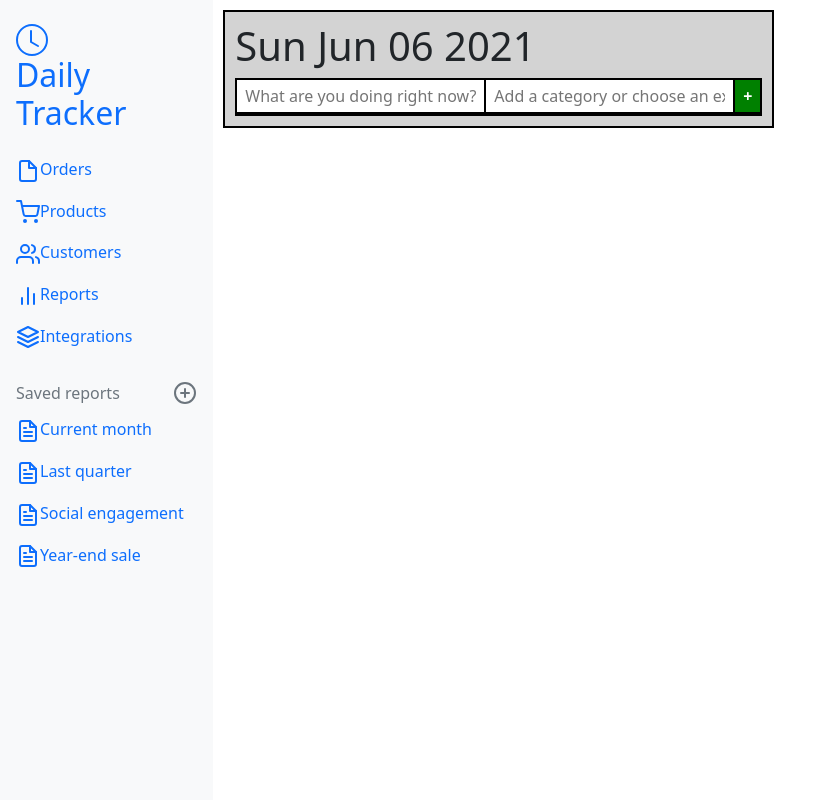
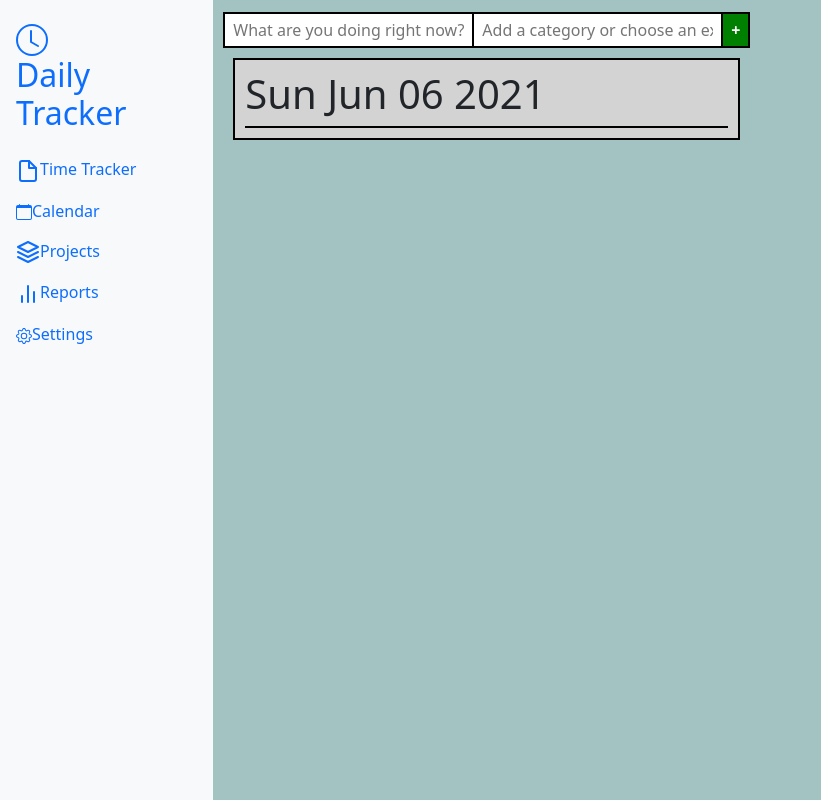
Before and after one commit to Ardad2/Time-Tracker, a React (Create React App) app: page / in a window 1280 px wide. Shown: the whole page, without its empty margins (0-821 px from the left). Built offline with nearby package versions, Linux system fonts and the light colour scheme.

Commit message:
worked on UI

```diff
--- a/src/App.css
+++ b/src/App.css
@@ -2,9 +2,11 @@
   height: 100vh;
   display: flex;
   flex-direction: row;
+  background: #a3c2c2;
 }
 .Main {
   height: 100vh;
+  padding: 10px;
   display: flex;
   flex-direction: column;
 }
--- a/src/App.js
+++ b/src/App.js
@@ -1,54 +1,50 @@
-import React from 'react';
-import './App.css';
-import { createStore } from 'redux';
-import { Provider } from 'react-redux';
-import { update } from './actions';
-import throttle from 'lodash/throttle'
+import React from "react";
+import "./App.css";
+import { createStore } from "redux";
+import { Provider } from "react-redux";
+import { update } from "./actions";
+import throttle from "lodash/throttle";
 
-import reducers from './reducers';
-import { loadState, saveState} from './utils'
+import reducers from "./reducers";
+import { loadState, saveState } from "./utils";
 
-import NavBar from './components/navbar';
-import NewTimer from './components/NewTimer'
-import ListTimers from './components/ListTimers'
-import Day from './components/Day'
-
+import NavBar from "./components/navbar";
+import NewTimer from "./components/NewTimer";
+import ListTimers from "./components/ListTimers";
+import Day from "./components/Day";
 
 //import Header from './components/Header/Header'
 
 const persistedState = loadState();
 const store = createStore(reducers, persistedState);
 
-store.subscribe(throttle(() => {
-  saveState(store.getState())
-}, 1000));
+store.subscribe(
+  throttle(() => {
+    saveState(store.getState());
+  }, 1000)
+);
 
-let lastUpdateTime = Date.now()
+let lastUpdateTime = Date.now();
 setInterval(() => {
-  const now = Date.now()
-  const deltaTime = now - lastUpdateTime
-  lastUpdateTime = now
-  store.dispatch(update(deltaTime))
-}, 50)
+  const now = Date.now();
+  const deltaTime = now - lastUpdateTime;
+  lastUpdateTime = now;
+  store.dispatch(update(deltaTime));
+}, 50);
 
 let todayDate = new Date();
 
 function App() {
   return (
-    <React.Fragment>
     <Provider store={store}>
-    <div className="App">
-
-    <NavBar />
-
-      <div className="Main">
-        <Day/>
-      </div>
-
-
+      <div className="App">
+        <NavBar />
+        <div className="Main">
+          <NewTimer />
+          <Day />
+        </div>
       </div>
     </Provider>
-    </React.Fragment>
   );
 }
 
--- a/src/components/Day.js
+++ b/src/components/Day.js
@@ -1,41 +1,28 @@
 import React, { Component } from "react";
-import { useSelector } from 'react-redux'
-import { selectTimer } from '../actions'
-import timersReducer from '../reducers/timersReducer'
+import { useSelector } from "react-redux";
+import { selectTimer } from "../actions";
+import timersReducer from "../reducers/timersReducer";
 
-
-import './Day.css'
-import ListTimers from './ListTimers'
-import NewTimer from './NewTimer'
-import TimerView from './TimerView'
-
+import "./Day.css";
+import ListTimers from "./ListTimers";
+import NewTimer from "./NewTimer";
+import TimerView from "./TimerView";
 
 class Day extends Component {
-
-    constructor(props)
-    {
+  constructor(props) {
     super(props);
-    this.state = { date: new Date()}
+    this.state = { date: new Date() };
   }
-
 
   //  const timers = useSelector(state => state.timers)
 
-
   render() {
-
     return (
-
       <div className="Day">
-
         <h1>{this.state.date.toDateString()}</h1>
-<NewTimer/>
-<ListTimers/>
+        <ListTimers />
       </div>
     );
-
-
-
   }
 }
 
--- a/src/components/ListTimers.js
+++ b/src/components/ListTimers.js
@@ -1,27 +1,20 @@
-import React from 'react'
-import { useSelector } from 'react-redux'
-import { selectTimer } from '../actions'
-import timersReducer from '../reducers/timersReducer'
+import React from "react";
+import { useSelector } from "react-redux";
+import { selectTimer } from "../actions";
+import timersReducer from "../reducers/timersReducer";
 
-import TimerView from './TimerView'
+import TimerView from "./TimerView";
 
-import './ListTimers.css'
+import "./ListTimers.css";
 
 export default function ListTimers() {
+  const timers = useSelector((state) => state.timers);
 
-const timers = useSelector(state => state.timers)
-
-    return (
-        <div className="TimerList">
-            {timers.map((timer,i) => {
-                return (
-                    <TimerView
-                    key={`timer-${i}`}
-                    timer={timer}
-                    index={i}
-                    />
-                )
-                })}
-                </div>
-    )
-            }
+  return (
+    <div className="TimerList">
+      {timers.map((timer, i) => {
+        return <TimerView key={`timer-${i}`} timer={timer} index={i} />;
+      })}
+    </div>
+  );
+}
--- a/src/components/TimerView.css
+++ b/src/components/TimerView.css
@@ -1,5 +1,5 @@
 .TimerView {
-  width: auto;
+  width: 100vh;
   display: flex;
   flex-direction: row;
   justify-content: flex-start;
--- a/src/components/navbar.jsx
+++ b/src/components/navbar.jsx
@@ -44,7 +44,22 @@ class NavBar extends Component {
                   <path d="M13 2H6a2 2 0 0 0-2 2v16a2 2 0 0 0 2 2h12a2 2 0 0 0 2-2V9z"></path>
                   <polyline points="13 2 13 9 20 9"></polyline>
                 </svg>
-                Orders
+                Time Tracker
+              </a>
+            </li>
+            <li className="nav-item">
+              <a className="nav-link" href="#">
+                <svg
+                  xmlns="http://www.w3.org/2000/svg"
+                  width="16"
+                  height="16"
+                  fill="currentColor"
+                  class="bi bi-calendar"
+                  viewBox="0 0 16 16"
+                >
+                  <path d="M3.5 0a.5.5 0 0 1 .5.5V1h8V.5a.5.5 0 0 1 1 0V1h1a2 2 0 0 1 2 2v11a2 2 0 0 1-2 2H2a2 2 0 0 1-2-2V3a2 2 0 0 1 2-2h1V.5a.5.5 0 0 1 .5-.5zM1 4v10a1 1 0 0 0 1 1h12a1 1 0 0 0 1-1V4H1z" />
+                </svg>
+                Calendar
               </a>
             </li>
             <li className="nav-item">
@@ -59,35 +74,13 @@ class NavBar extends Component {
                   stroke-width="2"
                   stroke-linecap="round"
                   stroke-linejoin="round"
-                  class="feather feather-shopping-cart"
+                  class="feather feather-layers"
                 >
-                  <circle cx="9" cy="21" r="1"></circle>
-                  <circle cx="20" cy="21" r="1"></circle>
-                  <path d="M1 1h4l2.68 13.39a2 2 0 0 0 2 1.61h9.72a2 2 0 0 0 2-1.61L23 6H6"></path>
+                  <polygon points="12 2 2 7 12 12 22 7 12 2"></polygon>
+                  <polyline points="2 17 12 22 22 17"></polyline>
+                  <polyline points="2 12 12 17 22 12"></polyline>
                 </svg>
-                Products
-              </a>
-            </li>
-            <li className="nav-item">
-              <a className="nav-link" href="#">
-                <svg
-                  xmlns="http://www.w3.org/2000/svg"
-                  width="24"
-                  height="24"
-                  viewBox="0 0 24 24"
-                  fill="none"
-                  stroke="currentColor"
-                  stroke-width="2"
-                  stroke-linecap="round"
-                  stroke-linejoin="round"
-                  class="feather feather-users"
-                >
-                  <path d="M17 21v-2a4 4 0 0 0-4-4H5a4 4 0 0 0-4 4v2"></path>
-                  <circle cx="9" cy="7" r="4"></circle>
-                  <path d="M23 21v-2a4 4 0 0 0-3-3.87"></path>
-                  <path d="M16 3.13a4 4 0 0 1 0 7.75"></path>
-                </svg>
-                Customers
+                Projects
               </a>
             </li>
             <li className="nav-item">
@@ -115,141 +108,16 @@ class NavBar extends Component {
               <a className="nav-link" href="#">
                 <svg
                   xmlns="http://www.w3.org/2000/svg"
-                  width="24"
-                  height="24"
-                  viewBox="0 0 24 24"
-                  fill="none"
-                  stroke="currentColor"
-                  stroke-width="2"
-                  stroke-linecap="round"
-                  stroke-linejoin="round"
-                  class="feather feather-layers"
+                  width="16"
+                  height="16"
+                  fill="currentColor"
+                  class="bi bi-gear"
+                  viewBox="0 0 16 16"
                 >
-                  <polygon points="12 2 2 7 12 12 22 7 12 2"></polygon>
-                  <polyline points="2 17 12 22 22 17"></polyline>
-                  <polyline points="2 12 12 17 22 12"></polyline>
+                  <path d="M8 4.754a3.246 3.246 0 1 0 0 6.492 3.246 3.246 0 0 0 0-6.492zM5.754 8a2.246 2.246 0 1 1 4.492 0 2.246 2.246 0 0 1-4.492 0z" />
+                  <path d="M9.796 1.343c-.527-1.79-3.065-1.79-3.592 0l-.094.319a.873.873 0 0 1-1.255.52l-.292-.16c-1.64-.892-3.433.902-2.54 2.541l.159.292a.873.873 0 0 1-.52 1.255l-.319.094c-1.79.527-1.79 3.065 0 3.592l.319.094a.873.873 0 0 1 .52 1.255l-.16.292c-.892 1.64.901 3.434 2.541 2.54l.292-.159a.873.873 0 0 1 1.255.52l.094.319c.527 1.79 3.065 1.79 3.592 0l.094-.319a.873.873 0 0 1 1.255-.52l.292.16c1.64.893 3.434-.902 2.54-2.541l-.159-.292a.873.873 0 0 1 .52-1.255l.319-.094c1.79-.527 1.79-3.065 0-3.592l-.319-.094a.873.873 0 0 1-.52-1.255l.16-.292c.893-1.64-.902-3.433-2.541-2.54l-.292.159a.873.873 0 0 1-1.255-.52l-.094-.319zm-2.633.283c.246-.835 1.428-.835 1.674 0l.094.319a1.873 1.873 0 0 0 2.693 1.115l.291-.16c.764-.415 1.6.42 1.184 1.185l-.159.292a1.873 1.873 0 0 0 1.116 2.692l.318.094c.835.246.835 1.428 0 1.674l-.319.094a1.873 1.873 0 0 0-1.115 2.693l.16.291c.415.764-.42 1.6-1.185 1.184l-.291-.159a1.873 1.873 0 0 0-2.693 1.116l-.094.318c-.246.835-1.428.835-1.674 0l-.094-.319a1.873 1.873 0 0 0-2.692-1.115l-.292.16c-.764.415-1.6-.42-1.184-1.185l.159-.291A1.873 1.873 0 0 0 1.945 8.93l-.319-.094c-.835-.246-.835-1.428 0-1.674l.319-.094A1.873 1.873 0 0 0 3.06 4.377l-.16-.292c-.415-.764.42-1.6 1.185-1.184l.292.159a1.873 1.873 0 0 0 2.692-1.115l.094-.319z" />
                 </svg>
-                Integrations
-              </a>
-            </li>
-          </ul>
-
-          <h6 className="sidebar-heading d-flex justify-content-between align-items-center px-3 mt-4 mb-1 text-muted">
-            <span>Saved reports</span>
-            <a
-              className="link-secondary"
-              href="#"
-              aria-label="Add a new report"
-            >
-              <svg
-                xmlns="http://www.w3.org/2000/svg"
-                width="24"
-                height="24"
-                viewBox="0 0 24 24"
-                fill="none"
-                stroke="currentColor"
-                stroke-width="2"
-                stroke-linecap="round"
-                stroke-linejoin="round"
-                class="feather feather-plus-circle"
-              >
-                <circle cx="12" cy="12" r="10"></circle>
-                <line x1="12" y1="8" x2="12" y2="16"></line>
-                <line x1="8" y1="12" x2="16" y2="12"></line>
-              </svg>
-            </a>
-          </h6>
-          <ul className="nav flex-column mb-2">
-            <li className="nav-item">
-              <a className="nav-link" href="#">
-                <svg
-                  xmlns="http://www.w3.org/2000/svg"
-                  width="24"
-                  height="24"
-                  viewBox="0 0 24 24"
-                  fill="none"
-                  stroke="currentColor"
-                  stroke-width="2"
-                  stroke-linecap="round"
-                  stroke-linejoin="round"
-                  class="feather feather-file-text"
-                >
-                  <path d="M14 2H6a2 2 0 0 0-2 2v16a2 2 0 0 0 2 2h12a2 2 0 0 0 2-2V8z"></path>
-                  <polyline points="14 2 14 8 20 8"></polyline>
-                  <line x1="16" y1="13" x2="8" y2="13"></line>
-                  <line x1="16" y1="17" x2="8" y2="17"></line>
-                  <polyline points="10 9 9 9 8 9"></polyline>
-                </svg>
-                Current month
-              </a>
-            </li>
-            <li className="nav-item">
-              <a className="nav-link" href="#">
-                <svg
-                  xmlns="http://www.w3.org/2000/svg"
-                  width="24"
-                  height="24"
-                  viewBox="0 0 24 24"
-                  fill="none"
-                  stroke="currentColor"
-                  stroke-width="2"
-                  stroke-linecap="round"
-                  stroke-linejoin="round"
-                  class="feather feather-file-text"
-                >
-                  <path d="M14 2H6a2 2 0 0 0-2 2v16a2 2 0 0 0 2 2h12a2 2 0 0 0 2-2V8z"></path>
-                  <polyline points="14 2 14 8 20 8"></polyline>
-                  <line x1="16" y1="13" x2="8" y2="13"></line>
-                  <line x1="16" y1="17" x2="8" y2="17"></line>
-                  <polyline points="10 9 9 9 8 9"></polyline>
-                </svg>
-                Last quarter
-              </a>
-            </li>
-            <li className="nav-item">
-              <a className="nav-link" href="#">
-                <svg
-                  xmlns="http://www.w3.org/2000/svg"
-                  width="24"
-                  height="24"
-                  viewBox="0 0 24 24"
-                  fill="none"
-                  stroke="currentColor"
-                  stroke-width="2"
-                  stroke-linecap="round"
-                  stroke-linejoin="round"
-                  class="feather feather-file-text"
-                >
-                  <path d="M14 2H6a2 2 0 0 0-2 2v16a2 2 0 0 0 2 2h12a2 2 0 0 0 2-2V8z"></path>
-                  <polyline points="14 2 14 8 20 8"></polyline>
-                  <line x1="16" y1="13" x2="8" y2="13"></line>
-                  <line x1="16" y1="17" x2="8" y2="17"></line>
-                  <polyline points="10 9 9 9 8 9"></polyline>
-                </svg>
-                Social engagement
-              </a>
-            </li>
-            <li className="nav-item">
-              <a className="nav-link" href="#">
-                <svg
-                  xmlns="http://www.w3.org/2000/svg"
-                  width="24"
-                  height="24"
-                  viewBox="0 0 24 24"
-                  fill="none"
-                  stroke="currentColor"
-                  stroke-width="2"
-                  stroke-linecap="round"
-                  stroke-linejoin="round"
-                  class="feather feather-file-text"
-                >
-                  <path d="M14 2H6a2 2 0 0 0-2 2v16a2 2 0 0 0 2 2h12a2 2 0 0 0 2-2V8z"></path>
-                  <polyline points="14 2 14 8 20 8"></polyline>
-                  <line x1="16" y1="13" x2="8" y2="13"></line>
-                  <line x1="16" y1="17" x2="8" y2="17"></line>
-                  <polyline points="10 9 9 9 8 9"></polyline>
-                </svg>
-                Year-end sale
+                Settings
               </a>
             </li>
           </ul>
```
Lines whose indentation alone changed are shown as unchanged.
